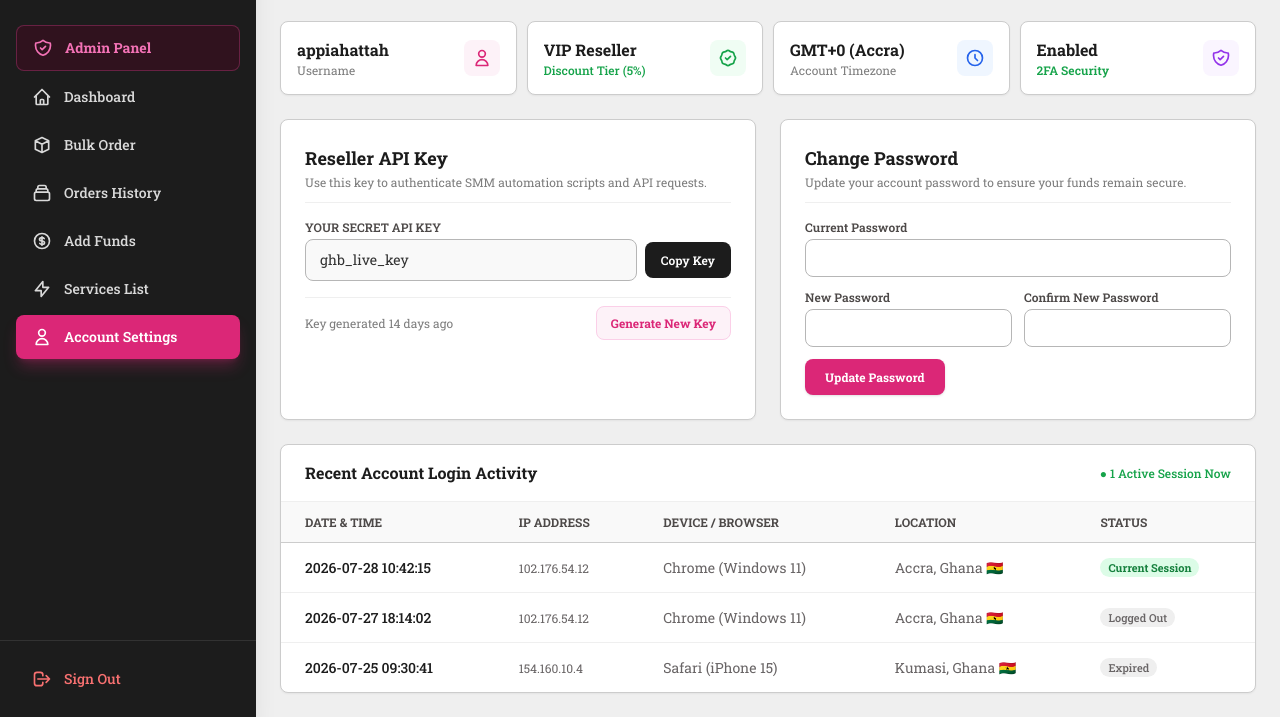
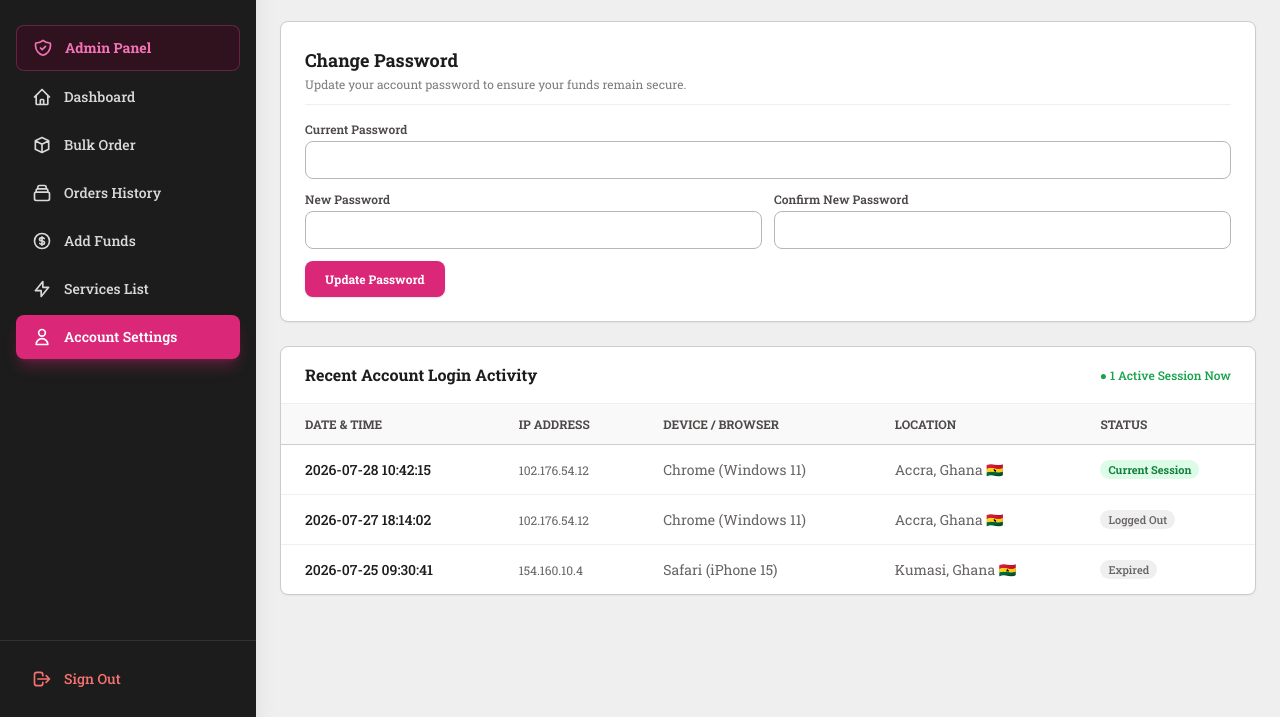
Before and after one commit to derrickappah/Gh-Booster, a website: page account.html in a window 1280 px wide. Shown: the part 83-800 px from the top of the page. Drawn offline with Linux system fonts and the light colour scheme; no server answers; sample sign-in values are in the browser's storage.

Commit message:
Remove requested profile overview cards and Reseller API key card from account.html

```diff
--- a/account.html
+++ b/account.html
@@ -158,80 +158,8 @@
     <!-- Account Main View -->
     <main class="p-4 md:p-6 space-y-6 flex-grow">
 
-      <!-- Profile Overview & Quick Stats Cards -->
-      <div class="grid grid-cols-1 sm:grid-cols-2 lg:grid-cols-4 gap-2.5">
-        <div class="bg-white p-4 rounded-lg shadow-sm border border-gray-200 flex items-center justify-between">
-          <div class="min-w-0">
-            <h3 class="text-base font-bold text-gray-900 truncate">appiahattah</h3>
-            <span class="text-xs text-gray-500 block truncate">Username</span>
-          </div>
-          <div class="p-2 bg-pink-50 text-pink-600 rounded-lg flex-shrink-0">
-            <svg class="w-5 h-5" fill="none" stroke="currentColor" viewBox="0 0 24 24"><path stroke-linecap="round" stroke-linejoin="round" stroke-width="2" d="M16 7a4 4 0 11-8 0 4 4 0 018 0zM12 14a7 7 0 00-7 7h14a7 7 0 00-7-7z"/></svg>
-          </div>
-        </div>
-
-        <div class="bg-white p-4 rounded-lg shadow-sm border border-gray-200 flex items-center justify-between">
-          <div class="min-w-0">
-            <h3 class="text-base font-bold text-gray-900 truncate">VIP Reseller</h3>
-            <span class="text-xs text-green-600 font-medium block truncate">Discount Tier (5%)</span>
-          </div>
-          <div class="p-2 bg-green-50 text-green-600 rounded-lg flex-shrink-0">
-            <svg class="w-5 h-5" fill="none" stroke="currentColor" viewBox="0 0 24 24"><path stroke-linecap="round" stroke-linejoin="round" stroke-width="2" d="M9 12l2 2 4-4M7.835 4.697a3.42 3.42 0 001.946-.806 3.42 3.42 0 014.438 0 3.42 3.42 0 001.946.806 3.42 3.42 0 013.138 3.138 3.42 3.42 0 00.806 1.946 3.42 3.42 0 010 4.438 3.42 3.42 0 00-.806 1.946 3.42 3.42 0 01-3.138 3.138 3.42 3.42 0 00-1.946.806 3.42 3.42 0 01-4.438 0 3.42 3.42 0 00-1.946-.806 3.42 3.42 0 01-3.138-3.138 3.42 3.42 0 00-.806-1.946 3.42 3.42 0 010-4.438 3.42 3.42 0 00.806-1.946 3.42 3.42 0 013.138-3.138z"/></svg>
-          </div>
-        </div>
-
-        <div class="bg-white p-4 rounded-lg shadow-sm border border-gray-200 flex items-center justify-between">
-          <div class="min-w-0">
-            <h3 class="text-base font-bold text-gray-900 truncate">GMT+0 (Accra)</h3>
-            <span class="text-xs text-gray-500 block truncate">Account Timezone</span>
-          </div>
-          <div class="p-2 bg-blue-50 text-blue-600 rounded-lg flex-shrink-0">
-            <svg class="w-5 h-5" fill="none" stroke="currentColor" viewBox="0 0 24 24"><path stroke-linecap="round" stroke-linejoin="round" stroke-width="2" d="M12 8v4l3 3m6-3a9 9 0 11-18 0 9 9 0 0118 0z"/></svg>
-          </div>
-        </div>
-
-        <div class="bg-white p-4 rounded-lg shadow-sm border border-gray-200 flex items-center justify-between">
-          <div class="min-w-0">
-            <h3 class="text-base font-bold text-gray-900 truncate">Enabled</h3>
-            <span class="text-xs text-green-600 font-semibold block truncate">2FA Security</span>
-          </div>
-          <div class="p-2 bg-purple-50 text-purple-600 rounded-lg flex-shrink-0">
-            <svg class="w-5 h-5" fill="none" stroke="currentColor" viewBox="0 0 24 24"><path stroke-linecap="round" stroke-linejoin="round" stroke-width="2" d="M9 12l2 2 4-4m5.618-4.016A11.955 11.955 0 0112 2.944a11.955 11.955 0 01-8.618 3.04A12.02 12.02 0 003 9c0 5.591 3.824 10.29 9 11.622 5.176-1.332 9-6.03 9-11.622 0-1.042-.133-2.052-.382-3.016z"/></svg>
-          </div>
-        </div>
-      </div>
-
-      <!-- Account Settings & API Section -->
-      <div class="grid grid-cols-1 lg:grid-cols-2 gap-6">
-
-        <!-- API Key Generator Card -->
-        <div class="bg-white p-6 rounded-lg shadow-sm border border-gray-200 space-y-4">
-          <div class="border-b border-gray-100 pb-3 flex items-center justify-between">
-            <div>
-              <h3 class="text-lg font-bold text-gray-900">Reseller API Key</h3>
-              <p class="text-xs text-gray-500 mt-0.5">Use this key to authenticate SMM automation scripts and API requests.</p>
-            </div>
-            <a href="api.html" class="hidden text-xs text-pink-600 font-bold hover:underline">API Docs &rarr;</a>
-          </div>
-
-          <div>
-            <label class="block text-xs font-semibold text-gray-700 uppercase mb-1">Your Secret API Key</label>
-            <div class="flex items-center space-x-2">
-              <input type="text" id="api-key-input" value="ghb_live_948f20a1c890e71184b2c1" readonly class="w-full bg-gray-50 border border-gray-300 text-gray-800 font-mono text-sm px-3.5 py-2.5 rounded-lg focus:outline-none focus:ring-2 focus:ring-pink-500">
-              <button id="copy-api-btn" class="bg-gray-900 hover:bg-gray-800 text-white text-xs font-semibold px-4 py-2.5 rounded-lg transition flex-shrink-0">
-                Copy Key
-              </button>
-            </div>
-          </div>
-
-          <div class="pt-2 flex items-center justify-between border-t border-gray-100">
-            <span class="text-xs text-gray-500">Key generated 14 days ago</span>
-            <button id="generate-api-btn" class="bg-pink-50 hover:bg-pink-100 text-pink-600 border border-pink-200 text-xs font-bold px-3.5 py-2 rounded-lg transition">
-              Generate New Key
-            </button>
-          </div>
-        </div>
-
+      <!-- Account Settings Section -->
+      <div class="max-w-2xl">
         <!-- Security & Password Card -->
         <div class="bg-white p-6 rounded-lg shadow-sm border border-gray-200 space-y-4">
           <div class="border-b border-gray-100 pb-3">
```
